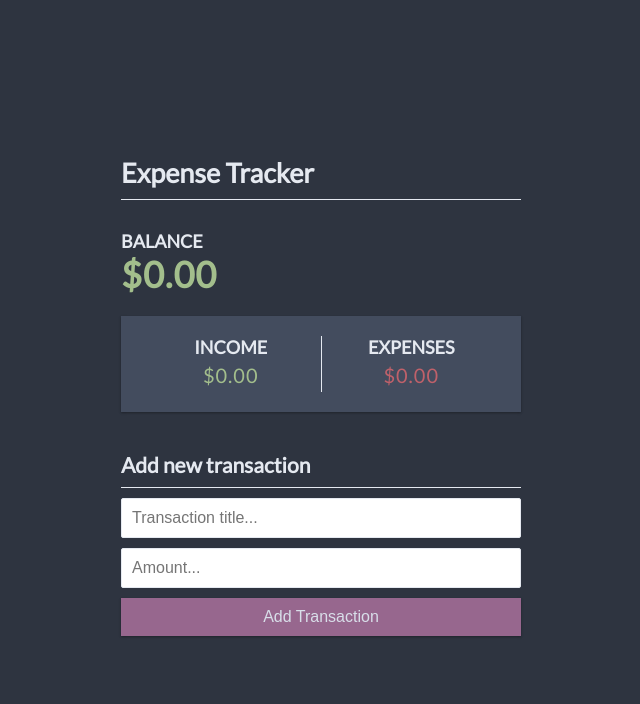
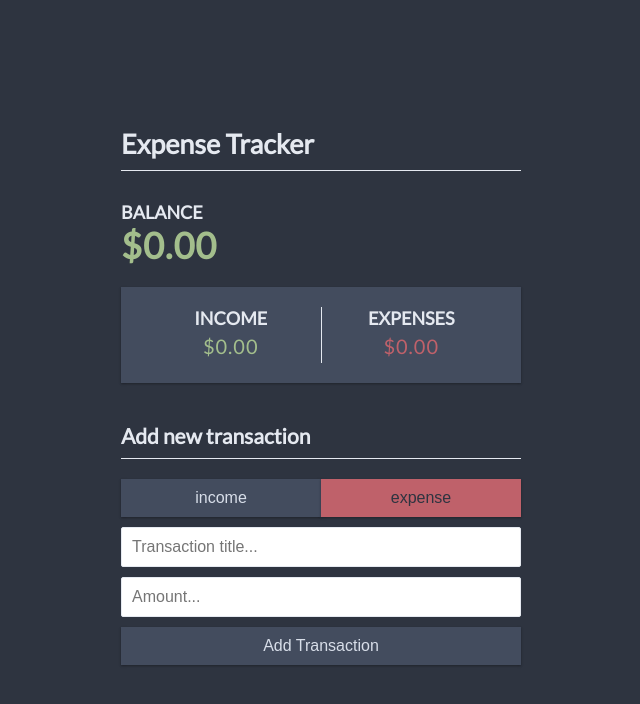
Before and after one commit to 3quanimity/vue-expenses-tracker, a Vue app: page / in a window 1280 px wide. Shown: the top 704 px of the page, without its empty margins (319-959 px from the left). Built offline with nearby package versions, Linux system fonts and the light colour scheme.

Commit message:
add a toggle to specify a transaction's type, income or expense

```diff
--- a/src/components/AddTransaction.vue
+++ b/src/components/AddTransaction.vue
@@ -7,6 +7,7 @@ const toast = useToast();
 const transaction = ref({
   title: "",
   amount: "",
+  type: "expense",
 });
 
 const emit = defineEmits(["transactionSubmitted"]);
@@ -20,14 +21,22 @@ const onSubmit = () => {
     toast.error("Amount is required");
     return;
   }
-  if (transaction.value.amount && !parseFloat(transaction.value.amount)) {
+  if (!parseFloat(transaction.value.amount)) {
     toast.error("Amount must be a number");
+    return;
+  }
+  if (parseFloat(transaction.value.amount) < 0) {
+    toast.error("Amount must be a positive number");
     return;
   }
 
   emit("transactionSubmitted", {
     ...transaction.value,
-    amount: parseFloat(transaction.value.amount),
+    amount: parseFloat(
+      transaction.value.type === "income"
+        ? transaction.value.amount
+        : -1 * transaction.value.amount,
+    ),
   });
 
   clearFields();
@@ -37,10 +46,34 @@ const clearFields = () => {
   transaction.value.title = "";
   transaction.value.amount = "";
 };
+
+const setTransactionType = (type) => {
+  transaction.value.type = type;
+};
 </script>
 
 <template>
   <h3>Add new transaction</h3>
+
+  <div class="transaction-type-toggle">
+    <button
+      :class="['btn', 'btn--income', { active: transaction.type === 'income' }]"
+      @click="setTransactionType('income')"
+    >
+      income
+    </button>
+    <button
+      :class="[
+        'btn',
+        'btn--expense',
+        { active: transaction.type === 'expense' },
+      ]"
+      @click="setTransactionType('expense')"
+    >
+      expense
+    </button>
+  </div>
+
   <form id="form" @submit.prevent="onSubmit">
     <div class="form-control">
       <input
@@ -63,6 +96,32 @@ const clearFields = () => {
 </template>
 
 <style lang="scss" scoped>
+.transaction-type-toggle {
+  display: flex;
+}
+
+.btn {
+  background-color: var(--nord-polar-night-dark);
+  color: var(--nord-snow-storm-light);
+  margin: 10px 0;
+
+  &--income {
+    &:hover,
+    &.active {
+      background-color: var(--nord-frost-green);
+      color: var(--nord-polar-night-darkest);
+    }
+  }
+
+  &--expense {
+    &:hover,
+    &.active {
+      background-color: var(--nord-aurora-red);
+      color: var(--nord-polar-night-darkest);
+    }
+  }
+}
+
 .form-control {
   padding-bottom: 10px;
 
```
